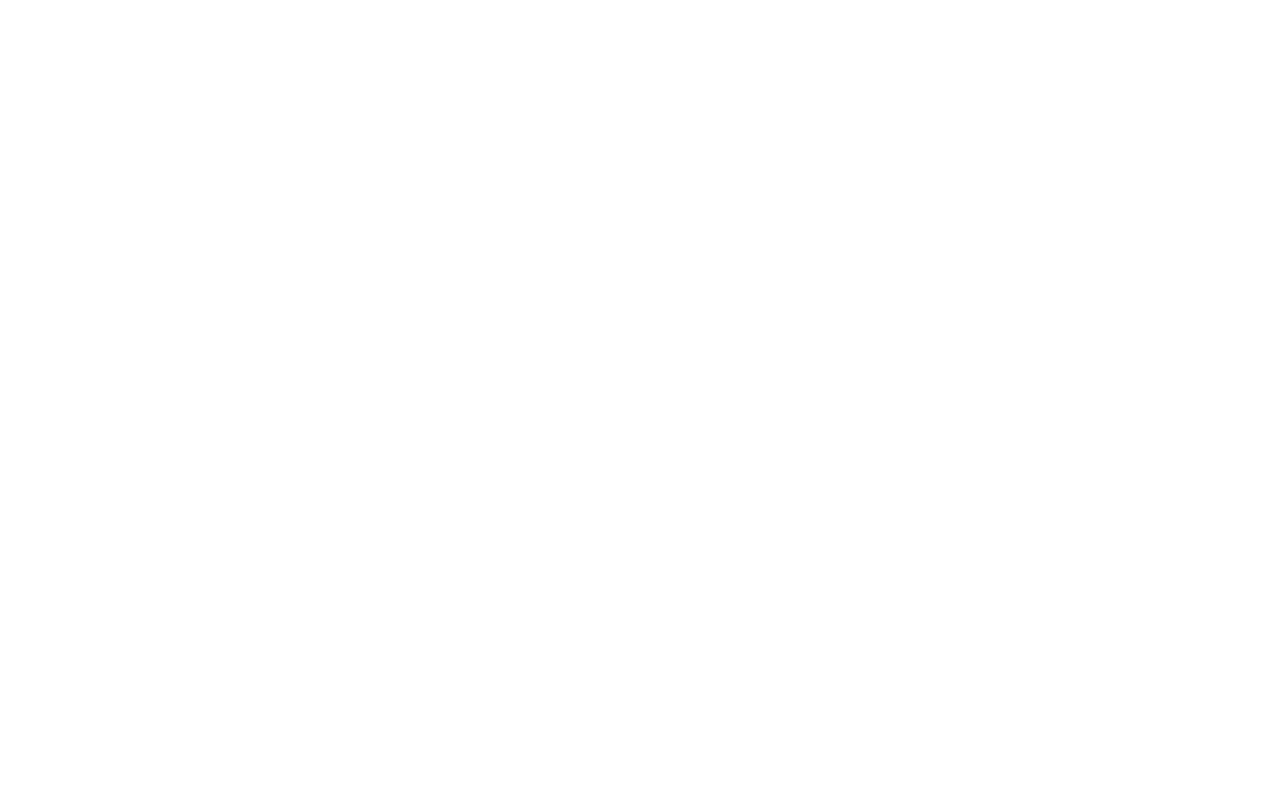
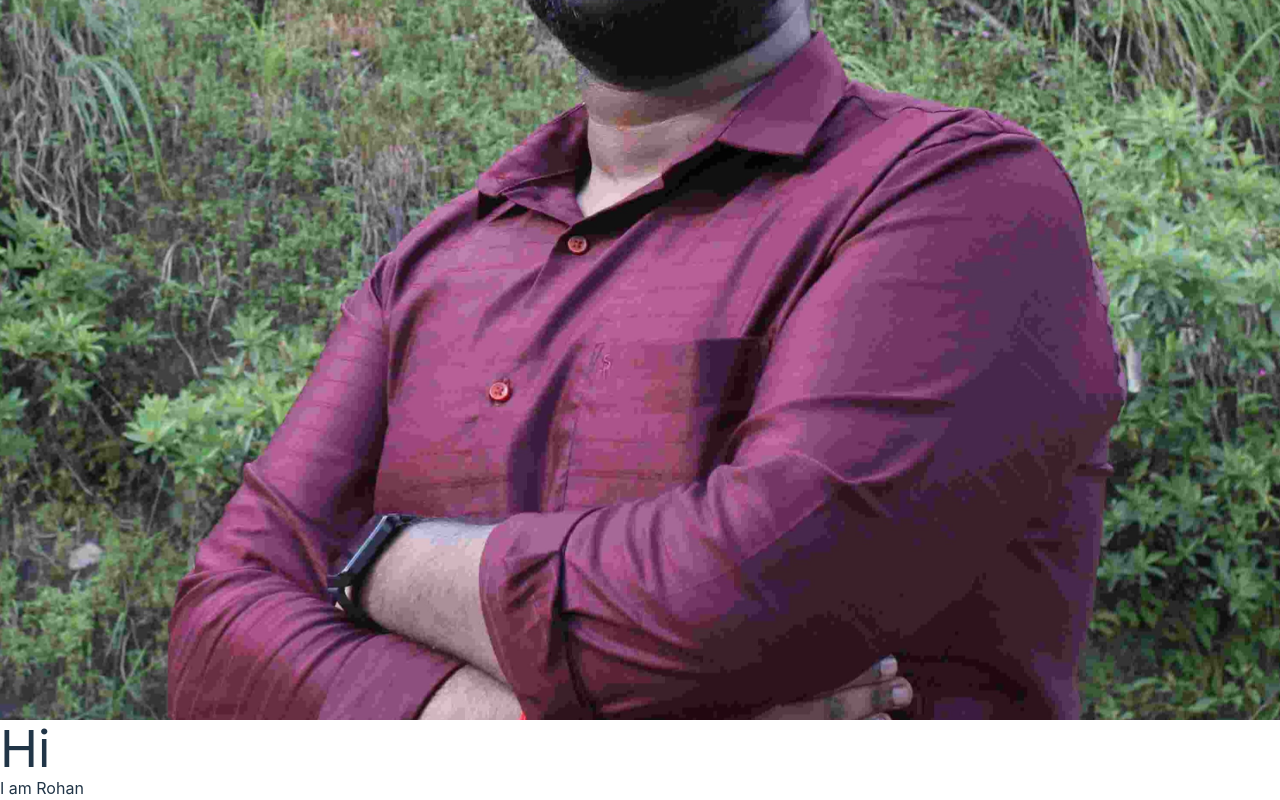
Before and after one commit to rohancs127/rohan-portfolio, a React (Vite) app: page / in a window 1280 px wide. Shown: the part 656-1456 px from the top of the page. Before the commit the page ends 800 px from the top, so only its background shows below. Built offline with nearby package versions, Linux system fonts and the light colour scheme.

Commit message:
added home page

```diff
--- a/src/App.jsx
+++ b/src/App.jsx
@@ -1,9 +1,13 @@
-import './App.css'
-import Navbar from './Components/Navbar'
+import './App.css';
+import Navbar from './Components/Navbar';
+import Home from './Components/Home';
 
 function App() {
   return (
-    <Navbar/>
+    <>
+      <Navbar/>
+      <Home/>
+    </>
   )
 }
 
--- a/src/Components/Home.jsx
+++ b/src/Components/Home.jsx
@@ -0,0 +1,17 @@
+import React from 'react'
+
+function Home() {
+  return (
+    <div className='flex w-full mt-20 gap-20 p-20 align-middle'>
+        <div>
+           <img src='images/Rohan.jpg' className=''/>
+        </div>
+        <div className='w-full'>
+            <h1>Hi</h1>
+            <h2>I am Rohan</h2>
+        </div>
+    </div>
+  )
+}
+
+export default Home
```
